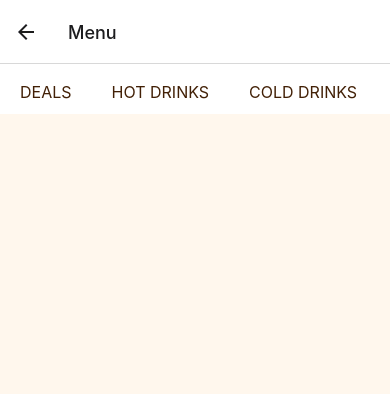
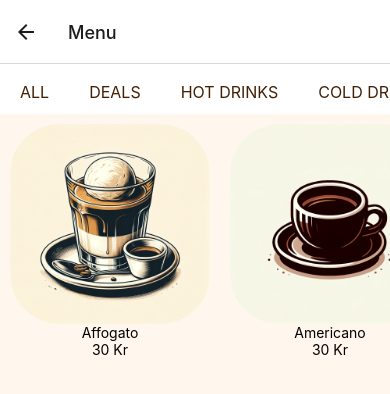
Before and after one commit to MonikaLu/CoffeeRoastery, a React Native app: screen /Menu in a window 390 px wide. Shown: the top 394 px of the page. Built offline with nearby package versions, Linux system fonts and the light colour scheme.

Commit message:
Add default All items

```diff
--- a/coffees.ts
+++ b/AllMenuItems.ts
@@ -1,7 +1,7 @@
 import { IMenuItem } from "./types/IMenuItem";
 import { MenuItemCategories } from "./types/MenuItemCategories";
 
-const MenuItemItems: IMenuItem[] = [
+const AllMenuItems: IMenuItem[] = [
   {
     name: "Affogato",
     coverUrl: require("./assets/affogato.png"),
@@ -75,4 +75,4 @@ const MenuItemItems: IMenuItem[] = [
     type: MenuItemCategories.COLD_DRINKS,
   },
 ];
-export default MenuItemItems;
+export default AllMenuItems;
--- a/components/Button.tsx
+++ b/components/Button.tsx
@@ -1,7 +1,12 @@
 import { StyleSheet, Text, Pressable, View } from "react-native";
 import FontAwesome from "@expo/vector-icons/FontAwesome";
 
-export default function Button({ label, onPress }) {
+interface ButtonProps {
+  label: string;
+  onPress: () => void;
+}
+
+export default function Button({ label, onPress }: ButtonProps) {
   return (
     <View style={styles.buttonContainer}>
       <Pressable style={styles.button} onPress={onPress}>
@@ -26,7 +31,7 @@ const styles = StyleSheet.create({
     flexDirection: "row",
     borderColor: "#000000",
     borderStyle: "solid",
-    borderWidth: "1",
+    borderWidth: 1,
   },
   buttonLabel: {
     color: "#000000",
--- a/components/CategoriesMenu.tsx
+++ b/components/CategoriesMenu.tsx
@@ -12,7 +12,7 @@ interface CategoriesMenuProps {
   setSelectedCategory: (string: MenuItemCategories) => void;
 }
 
-const CategoriesMenu = (props: CategoriesMenuProps) => {
+const CategoriesMenu = ({ setSelectedCategory }: CategoriesMenuProps) => {
   const navItems: MenuItemCategories[] = Object.values(MenuItemCategories);
 
   return (
@@ -21,7 +21,7 @@ const CategoriesMenu = (props: CategoriesMenuProps) => {
         {navItems.map((item, index) => (
           <TouchableOpacity
             style={styles.navItem}
-            onPress={() => props.setSelectedCategory(item)}
+            onPress={() => setSelectedCategory(item)}
             key={index}
           >
             <Text style={styles.navText}>{item}</Text>
--- a/components/CoffeeMenu.tsx
+++ b/components/CoffeeMenu.tsx
@@ -1,22 +1,26 @@
 import React, { useEffect, useState } from "react";
 import { View, StyleSheet, Image, Text, ScrollView } from "react-native";
-import coffeeItems from "../coffees";
 import { MenuItemCategories } from "../types/MenuItemCategories";
 import { IMenuItem } from "../types/IMenuItem";
+import AllMenuItems from "../AllMenuItems";
 
-interface CoffeeMenuProps {
+interface MenuProps {
   selectedCategory: MenuItemCategories;
 }
 
-const CoffeeMenu = ({ selectedCategory }: CoffeeMenuProps) => {
-  const [menuItems, setMenuItems] = useState<IMenuItem[]>(coffeeItems);
+const Menu = ({ selectedCategory }: MenuProps) => {
+  const [menuItems, setMenuItems] = useState<IMenuItem[]>(AllMenuItems);
 
   useEffect(() => {
-    setMenuItems(
-      coffeeItems
-        .filter((item) => item.type == selectedCategory)
-        .map((filteredItems) => filteredItems)
-    );
+    if (selectedCategory === MenuItemCategories.ALL) {
+      setMenuItems(AllMenuItems);
+    } else {
+      setMenuItems(
+        AllMenuItems.filter((item) => item.type == selectedCategory).map(
+          (filteredItems) => filteredItems
+        )
+      );
+    }
   }, [selectedCategory]);
 
   return (
@@ -26,8 +30,8 @@ const CoffeeMenu = ({ selectedCategory }: CoffeeMenuProps) => {
       style={styles.listView}
     >
       {menuItems.map((item, index) => (
-        <View style={styles.coffeeContainer} key={index}>
-          <Image source={item.coverUrl} style={styles.coffeePicture} />
+        <View style={styles.itemsContainer} key={index}>
+          <Image source={item.coverUrl} style={styles.itemPicture} />
           <Text>{item.name}</Text>
           <Text>{item.price} Kr</Text>
         </View>
@@ -41,15 +45,15 @@ const styles = StyleSheet.create({
     flex: 1,
     flexDirection: "row",
   },
-  coffeePicture: {
+  itemPicture: {
     width: 200,
     height: 200,
     borderRadius: 50,
   },
-  coffeeContainer: {
+  itemsContainer: {
     margin: 10,
     alignItems: "center",
   },
 });
 
-export default CoffeeMenu;
+export default Menu;
--- a/types/MenuItemCategories.ts
+++ b/types/MenuItemCategories.ts
@@ -1,9 +1,10 @@
 export enum MenuItemCategories {
+  ALL = "ALL",
   DEALS = "DEALS",
   HOT_DRINKS = "HOT DRINKS",
   COLD_DRINKS = "COLD DRINKS",
   MILKSHAKES = "MILKSHAKES",
   SMOOTHIES = "SMOOTHIES",
   LUNCH = "LUNCH",
-  ALL = "ALL",
+  MERCHANDISE = "MERCHANDISE",
 }
```
